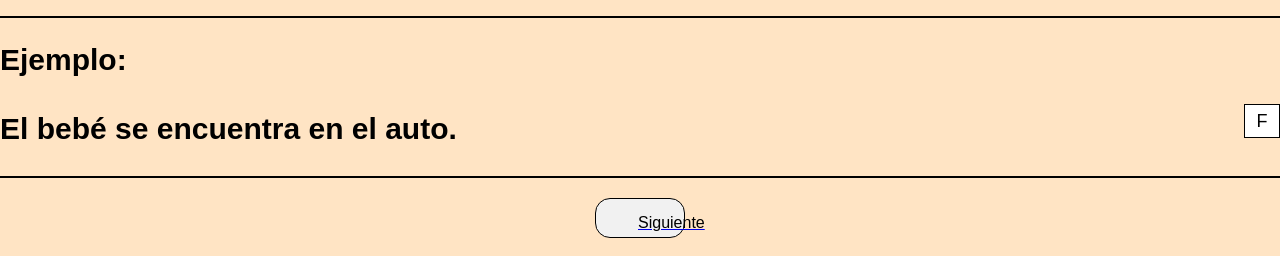
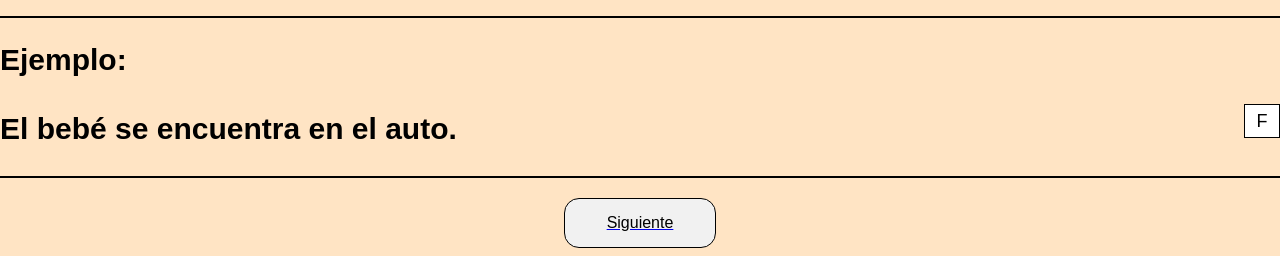
Before and after one commit to Burgos100/ProyectoWeb, a PHP site: page / in a window 1280 px wide. Shown: the part 779-1035 px from the top of the page. Run offline with PHP 8.4, Linux system fonts and the light colour scheme.

Commit message:
boton del seba

```diff
--- a/CSS/hojaestilo1.css
+++ b/CSS/hojaestilo1.css
@@ -77,13 +77,6 @@ h2 {
 font-size: 30px;
 margin-bottom: 10px;
 font-family: Arial, Helvetica, sans-serif;
-}
-.boton {
-width: 90px;
-height: 40px;
-bottom:10px;
-right:10px;
-padding:10px 20px;
 }
 
 .sidebar {
```
